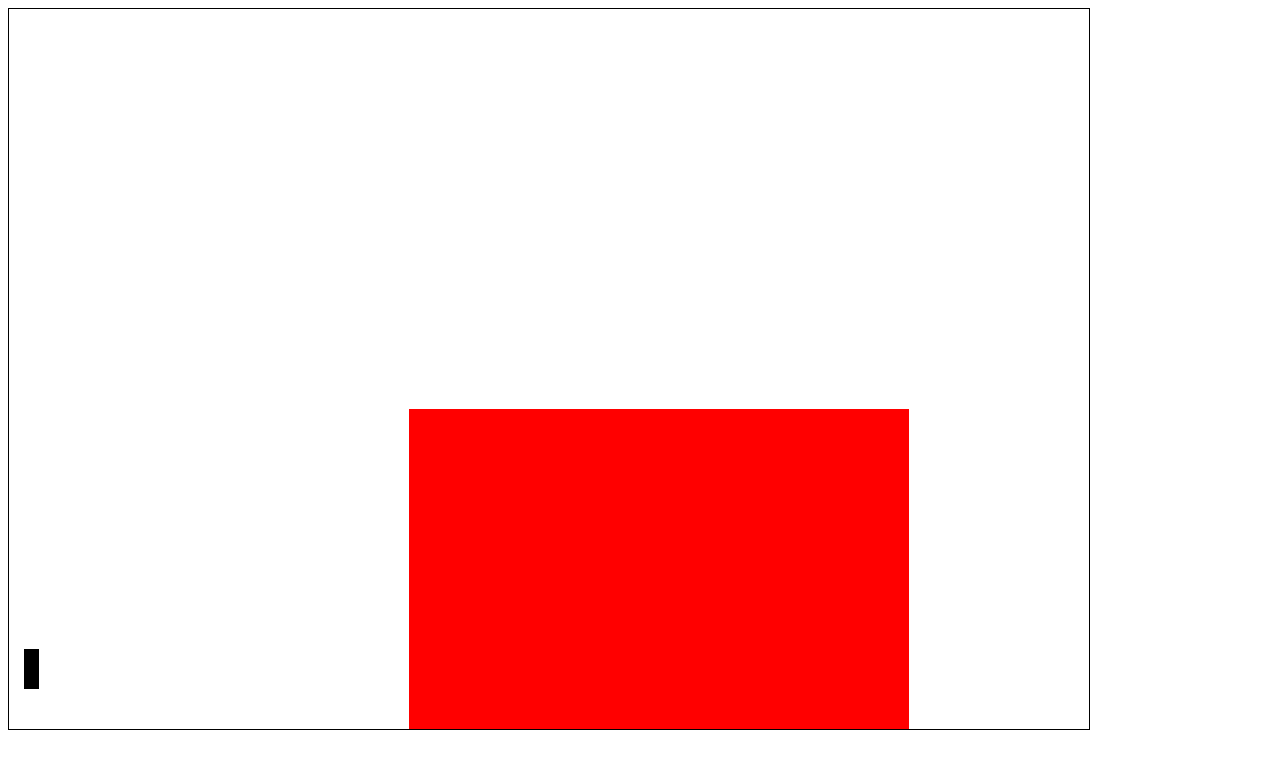
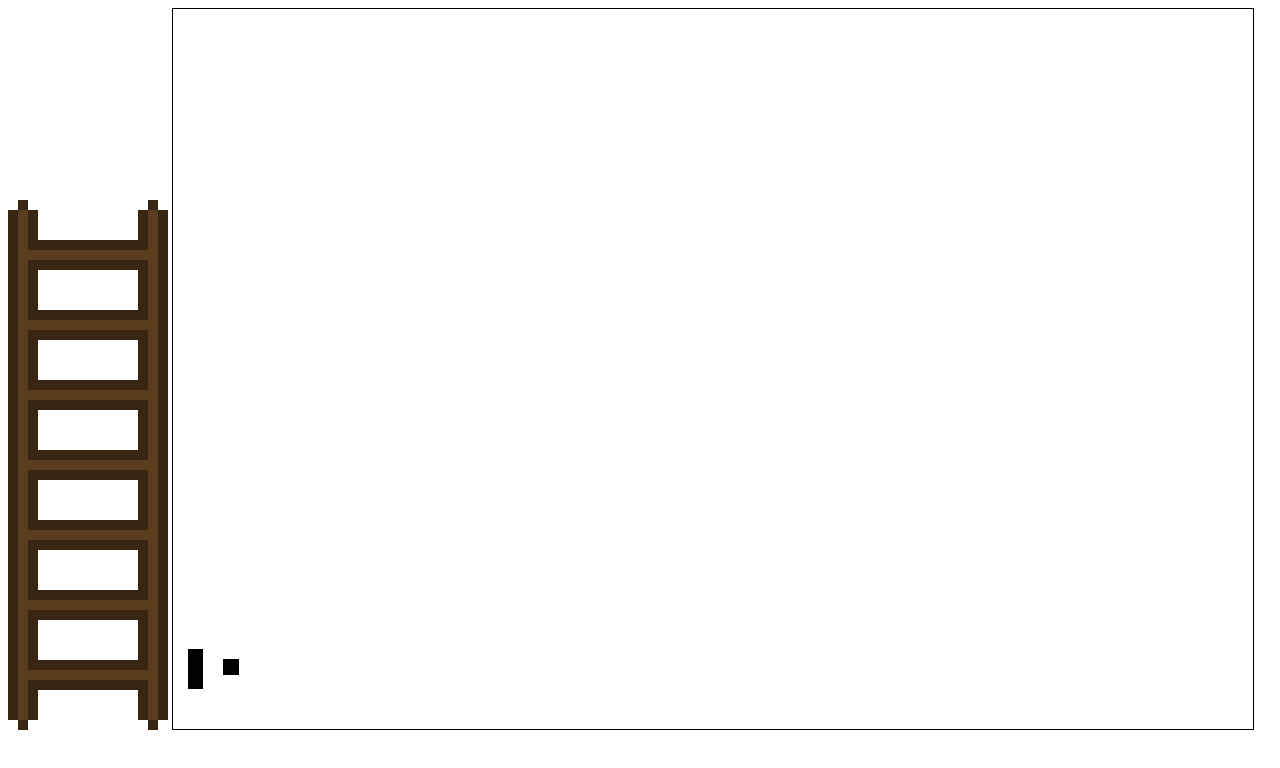
Before and after one commit to Ezrabeer/HoverDude, a plain HTML site: page index.html in a window 1280 px wide. Drawn offline with Linux system fonts and the light colour scheme.

Commit message:
Refactored code.

```diff
--- a/index.html
+++ b/index.html
@@ -10,7 +10,8 @@
     <title>Game</title>
 </head>
 <body>
+<img alt="pixel art ladder" id="img_ladder" src="assets/img/ladder.jpg">
 <canvas id="gameCanvas" width="1080" height="720"></canvas>
-<script src="src/engine.js" type="module"></script>
+<script src="src/index.js" type="module"></script>
 </body>
 </html>
--- a/src/engine.js
+++ /dev/null
@@ -1,41 +0,0 @@
-import Player from './player.js';
-import Input from './input.js';
-import GameObject from './gameobject.js';
-
-const canvas = document.querySelector('#gameCanvas');
-const ctx = canvas.getContext('2d');
-
-const GAME_WIDTH = canvas.width;
-const GAME_HEIGHT = canvas.height;
-
-// Clear everything from screen when canvas is initialised
-ctx.clearRect(0, 0, GAME_WIDTH, GAME_HEIGHT);
-
-const player = new Player(GAME_WIDTH, GAME_HEIGHT);
-const gameObject = new GameObject(400, 400, player);
-
-// Draw player on screen
-player.draw(ctx);
-
-// fixme only for testing purposes
-gameObject.draw(ctx, 500, 500);
-
-// The keyboard input listener
-new Input(player);
-
-let lastTime = 0;
-
-function tick(timestamp) {
-    const time = timestamp - lastTime;
-    lastTime = timestamp;
-
-    ctx.clearRect(0,0, GAME_WIDTH, GAME_HEIGHT);
-    player.update(time);
-    player.draw(ctx);
-    gameObject.draw(ctx, 500, 500);
-
-
-    requestAnimationFrame(tick);
-}
-
-tick();
--- /dev/null
+++ b/src/game.js
@@ -0,0 +1,29 @@
+import Ladder from "./ladder.js";
+import Player from "./player.js";
+import Input from "./input.js";
+
+class Game {
+
+    constructor(gameWidth, gameHeight) {
+        this.gameWidth = gameWidth;
+        this.gameHeight = gameHeight;
+    }
+
+    start() {
+        this.player = new Player(this);
+        this.ladder = new Ladder(this, 50, 650, 16);
+        this.gameObjects = [this.player, this.ladder];
+
+        new Input(this.player);
+    }
+
+    update(deltaTime) {
+        this.gameObjects.forEach(object => object.update(deltaTime));
+    }
+
+    draw(ctx) {
+        this.gameObjects.forEach(object => object.draw(ctx));
+    }
+}
+
+export default Game;
--- a/src/gameobject.js
+++ /dev/null
@@ -1,22 +0,0 @@
-class GameObject {
-
-    constructor(width, height, player) {
-        this.width = width;
-        this.height = height;
-
-        if (player.position.x === this.width) {
-            console.log(`same x position: ${this.width} & Player position = ${player.position.x}`);
-        }
-
-        if (player.position.y === this.height) {
-            console.log(`same y position: ${this.height} & Player position = ${player.position.y}`)
-        }
-    }
-
-    draw(ctx, width, height) {
-        ctx.fillStyle = 'red';
-        ctx.fillRect(this.width, this.height, width, height);
-    }
-}
-
-export default GameObject;
--- /dev/null
+++ b/src/index.js
@@ -0,0 +1,26 @@
+import Game from "./game.js";
+
+const canvas = document.querySelector('#gameCanvas');
+const ctx = canvas.getContext('2d');
+
+const GAME_WIDTH = canvas.width;
+const GAME_HEIGHT = canvas.height;
+
+const game = new Game(GAME_WIDTH, GAME_HEIGHT);
+game.start();
+
+let lastTime = 0;
+
+function gameLoop(timestamp) {
+    let deltaTime = timestamp - lastTime;
+    lastTime = timestamp;
+
+    ctx.clearRect(0, 0, GAME_WIDTH, GAME_HEIGHT);
+
+    game.update(deltaTime);
+    game.draw(ctx);
+
+    requestAnimationFrame(gameLoop);
+}
+
+requestAnimationFrame(gameLoop);
--- a/src/input.js
+++ b/src/input.js
@@ -14,10 +14,14 @@ class InputHandler {
         document.addEventListener('keyup', (e) => {
             switch (e.key) {
                 case "ArrowLeft":
-                    player.stop();
+                    if (player.speed < 0) {
+                        player.stop();
+                    }
                     break;
                 case "ArrowRight":
-                    player.stop();
+                    if (player.speed > 0) {
+                        player.stop();
+                    }
                     break;
                 case "ArrowUp":
                     break;
--- /dev/null
+++ b/src/ladder.js
@@ -0,0 +1,32 @@
+class Ladder {
+
+    constructor(game, x, y, size) {
+        this.game = game;
+
+        this.gameWidth = game.gameWidth;
+        this.gameHeight = game.gameHeight;
+
+        this.position = {
+            x: x,
+            y: y,
+        };
+        this.size = size;
+    }
+
+    draw(ctx) {
+        ctx.fillRect(this.position.x, this.position.y, this.size, this.size);
+    }
+
+    update(deltaTime) {
+        if (this.game.player.position.x + this.size > this.position.x) {
+            this.game.player.stop();
+            this.game.player.collided = true;
+        }
+
+        if (this.game.player.position.x < this.position.x + this.size) {
+            // this.game.player.stop();
+        }
+    }
+}
+
+export default Ladder;
--- a/src/player.js
+++ b/src/player.js
@@ -1,14 +1,15 @@
 class Player {
-    constructor(gameWidth, gameHeight) {
-        this.gameWidth = gameWidth;
+    constructor(game) {
+        this.gameWidth = game.gameWidth;
         this.width = 15;
         this.height = 40;
         this.speed = 0;
         this.maxSpeed = 5;
+        this.collided = false;
 
         this.position = {
             x: this.width,
-            y: gameHeight - (this.height * 2),
+            y: game.gameHeight - (this.height * 2),
         }
     }
 
@@ -18,19 +19,24 @@ class Player {
     }
 
     moveLeft() {
-        this.speed = -this.maxSpeed;
+        //fixme
+        if (!this.collided) {
+            this.speed = -this.maxSpeed;
+        }
     }
 
     moveRight() {
-        this.speed = this.maxSpeed;
+        //fixme
+        if (!this.collided) {
+            this.speed = this.maxSpeed;
+        }
     }
 
     stop() {
         this.speed = 0;
     }
 
-    update(deltaTime) {
-        if (!deltaTime) return;
+    update() {
         this.position.x += this.speed;
 
         if (this.position.x < 0) {
```
Also changed, not shown: assets/img/ladder.jpg (added).
